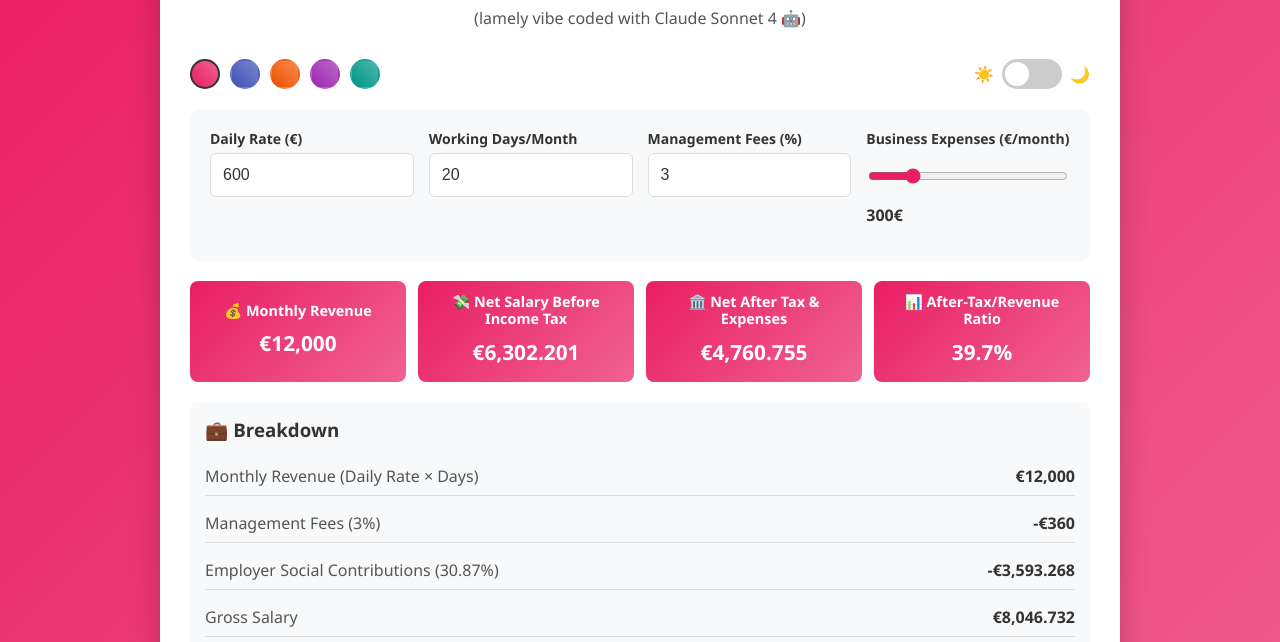
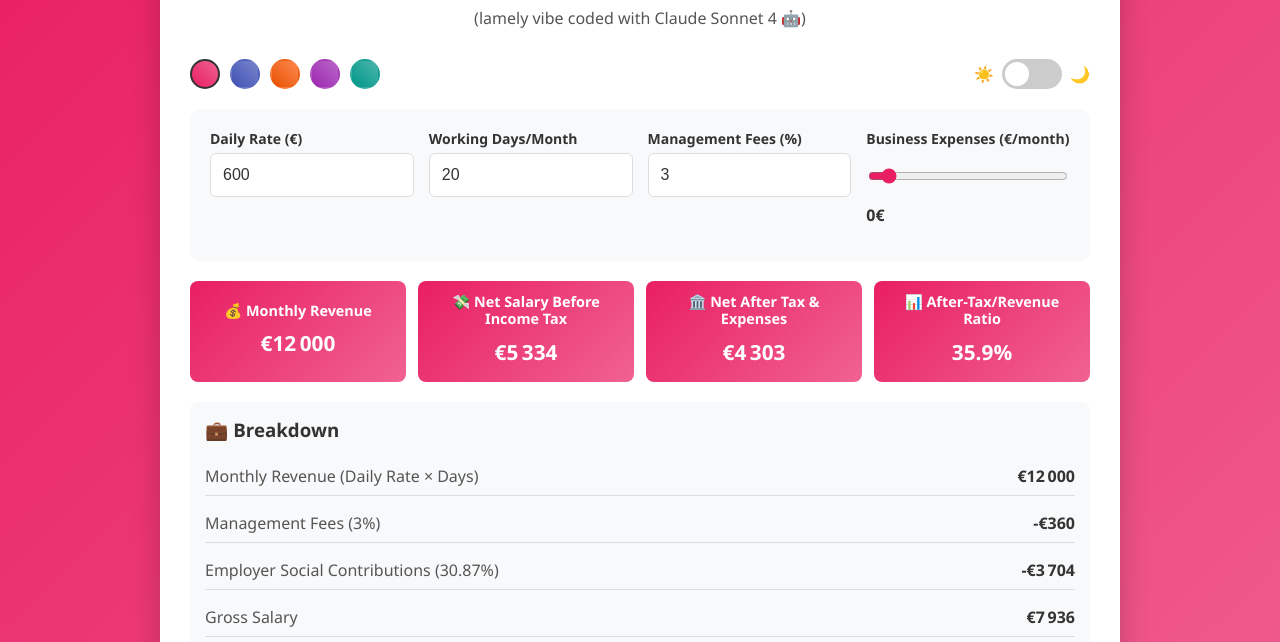
Before and after one commit to natalie-o-perret/umbrella-company-rate-calculator, a plain HTML site: page index.html in a window 1280 px wide. Shown: the part 139-781 px from the top of the page. Drawn offline with Linux system fonts and the light colour scheme.

Commit message:
Adjust CSS transitions and business expenses input
Updated transition durations for various CSS properties and modified the initial value of the business expenses input.

```diff
--- a/index.html
+++ b/index.html
@@ -8,7 +8,6 @@
         :root {
             --primary: #e91e63; --secondary: #f06292; --primary-rgb: 233, 30, 99;
             --card-bg: #fff; --input-bg: #f8f9fa; --text: #333; --border: #ddd;
-            transition: --primary 0.5s ease, --secondary 0.5s ease;
         }
         [data-theme="dark"] {
             --card-bg: #2d3748; --input-bg: #4a5568; --text: #e2e8f0; --border: #4a5568;
@@ -16,7 +15,7 @@
 
         * { box-sizing: border-box; transition: background-color 0.3s ease, color 0.3s ease, border-color 0.3s ease; }
         body { font-family: 'Segoe UI', sans-serif; max-width: 1000px; margin: 0 auto; padding: 20px;
-               background: linear-gradient(135deg, var(--primary), var(--secondary)); min-height: 100vh; transition: background 0.5s ease; }
+               background: linear-gradient(135deg, var(--primary), var(--secondary)); min-height: 100vh; transition: background 0.6s ease; }
         .container { background: var(--card-bg); border-radius: 15px; padding: 30px; box-shadow: 0 10px 30px rgba(0,0,0,0.2); transition: all 0.3s ease; }
 
         h1 { color: var(--text); text-align: center; margin: 0 0 10px; font-size: 2.2em; }
@@ -31,7 +30,7 @@
         label { font-weight: 600; color: var(--text); margin-bottom: 5px; font-size: 14px; }
         input, select { padding: 12px; border: 1px solid var(--border); border-radius: 6px; font-size: 16px;
                        background: var(--card-bg); color: var(--text); }
-        input[type="range"] { accent-color: var(--primary); transition: accent-color 0.3s ease; }
+        input[type="range"] { accent-color: var(--primary); transition: accent-color 0.6s ease; }
         #expensesDisplay { color: var(--text); font-weight: 600; margin-top: 5px; display: block; }
 
         .theme-controls { display: flex; justify-content: space-between; align-items: center; margin-bottom: 20px; }
@@ -39,7 +38,7 @@
         .color-option { width: 30px; height: 30px; border-radius: 50%; border: 2px solid transparent; cursor: pointer; }
         .color-option.active { border-color: var(--text); }
 
-        .toggle { position: relative; width: 60px; height: 30px; background: #ccc; border-radius: 15px; cursor: pointer; }
+        .toggle { position: relative; width: 60px; height: 30px; background: #ccc; border-radius: 15px; cursor: pointer; transition: background 0.6s ease; }
         .toggle.active { background: var(--primary); }
         .toggle::after { content: ''; position: absolute; top: 3px; left: 3px; width: 24px; height: 24px;
                         background: white; border-radius: 50%; transition: 0.3s; }
@@ -48,7 +47,7 @@
         .results { display: grid; grid-template-columns: repeat(auto-fit, minmax(180px, 1fr)); gap: 12px; margin: 20px 0; }
         .result-card { background: linear-gradient(135deg, var(--primary), var(--secondary)); color: white;
                       padding: 12px; border-radius: 8px; text-align: center; display: flex; flex-direction: column;
-                      justify-content: center; min-height: 100px; transition: background 0.3s ease; }
+                      justify-content: center; min-height: 100px; transition: background 0.6s ease; }
         .result-card h3 { margin: 0 0 6px; font-size: 0.9em; line-height: 1.2; }
         .result-value { font-size: 1.3em; font-weight: bold; margin: 4px 0; }
 
@@ -114,8 +113,8 @@
                 </div>
                 <div class="control">
                     <label for="businessExpenses">Business Expenses (€/month)</label>
-                    <input type="range" id="businessExpenses" min="0" max="2000" value="300" oninput="calculate(); updateExpensesDisplay()">
-                    <span id="expensesDisplay">300€</span>
+                    <input type="range" id="businessExpenses" min="0" max="2000" value="0" oninput="calculate(); updateExpensesDisplay()">
+                    <span id="expensesDisplay">0€</span>
                 </div>
             </div>
         </div>
@@ -182,56 +181,81 @@
             localStorage.setItem('darkMode', !isDark);
         }
 
-        function calculateIncomeTax(income, expenses) {
-            const taxableIncome = Math.max(0, income - expenses);
-            const brackets = [[0, 0], [11265, 0.11], [28797, 0.30], [82341, 0.41], [177106, 0.45]];
+        // Social contribution rates from French umbrella company structure
+        const EMPLOYER_SOCIAL_CONTRIBUTIONS_RATE = 30.87 / 100; // 3305.51 / 10710
+        const EMPLOYEE_SOCIAL_CONTRIBUTIONS_RATE = 11.98 / 100; // 1283.37 / 10710
+        const RESERVE_FUND_RATE = 9.70 / 100;           // 1038.87 / 10710
+
+        // French income tax brackets for 2025 (for single person)
+        const TAX_BRACKETS = [
+            { min: 0, max: 11497, rate: 0.00 },
+            { min: 11498, max: 29315, rate: 0.11 },
+            { min: 29316, max: 83823, rate: 0.30 },
+            { min: 83824, max: 180294, rate: 0.41 },
+            { min: 180295, max: Infinity, rate: 0.45 }
+        ];
+
+        function calculateIncomeTax(annualSalary) {
             let tax = 0;
-            for (let i = 0; i < brackets.length; i++) {
-                const [threshold, rate] = brackets[i];
-                if (taxableIncome > threshold) {
-                    const nextThreshold = brackets[i + 1]?.[0] || Infinity;
-                    tax += Math.min(taxableIncome - threshold, nextThreshold - threshold) * rate;
+
+            for (const bracket of TAX_BRACKETS) {
+                if (annualSalary > bracket.min) {
+                    const taxableInBracket = Math.min(annualSalary, bracket.max) - bracket.min + 1;
+                    tax += taxableInBracket * bracket.rate;
                 }
             }
+
             return tax;
         }
 
         function calculate() {
             const dailyRate = parseFloat(document.getElementById('dailyRate').value) || 0;
             const workingDays = parseFloat(document.getElementById('workingDays').value) || 0;
-            const managementFeesRate = parseFloat(document.getElementById('managementFees').value) || 0;
+            const managementFeesRate = (parseFloat(document.getElementById('managementFees').value) || 3.0) / 100;
             const businessExpenses = parseFloat(document.getElementById('businessExpenses').value) || 0;
 
             const monthlyRevenue = dailyRate * workingDays;
-            const managementFees = monthlyRevenue * (managementFeesRate / 100);
-            const afterMgmtFees = monthlyRevenue - managementFees;
-            const employerContributions = afterMgmtFees * 0.3087;
-            const grossSalary = afterMgmtFees - employerContributions;
-            const employeeContributions = grossSalary * 0.1198;
-            const reserveFund = grossSalary * 0.097;
-            const netBeforeTax = grossSalary - employeeContributions - reserveFund;
-            const annualNetBeforeTax = netBeforeTax * 12;
-            const annualExpenses = businessExpenses * 12;
-            const incomeTax = calculateIncomeTax(annualNetBeforeTax, annualExpenses);
-            const monthlyIncomeTax = incomeTax / 12;
+            const employerSocialContributions = monthlyRevenue * EMPLOYER_SOCIAL_CONTRIBUTIONS_RATE;
+            const employeeSocialContributions = monthlyRevenue * EMPLOYEE_SOCIAL_CONTRIBUTIONS_RATE;
+            const umbrellaCompanyFees = monthlyRevenue * managementFeesRate;
+            const reserveFund = monthlyRevenue * RESERVE_FUND_RATE;
+            const netBeforeTax = monthlyRevenue - employerSocialContributions - employeeSocialContributions - umbrellaCompanyFees - reserveFund;
+
+            // Calculate annual salary and income tax (business expenses reduce taxable income)
+            const annualSalaryBeforeTax = (netBeforeTax - businessExpenses) * 12;
+            const annualIncomeTax = calculateIncomeTax(Math.max(0, annualSalaryBeforeTax));
+            const monthlyIncomeTax = annualIncomeTax / 12;
             const netAfterTax = netBeforeTax - monthlyIncomeTax - businessExpenses;
+
             const ratio = monthlyRevenue > 0 ? (netAfterTax / monthlyRevenue * 100) : 0;
 
-            document.getElementById('monthlyRevenue').textContent = `€${monthlyRevenue.toLocaleString()}`;
-            document.getElementById('netSalaryBeforeTax').textContent = `€${netBeforeTax.toLocaleString()}`;
-            document.getElementById('netAfterTax').textContent = `€${netAfterTax.toLocaleString()}`;
-            document.getElementById('ratio').textContent = `${ratio.toFixed(1)}%`;
+            // Update slider display
+            document.getElementById('expensesDisplay').textContent = `${businessExpenses}€`;
 
-            document.getElementById('breakdown-revenue').textContent = `€${monthlyRevenue.toLocaleString()}`;
-            document.getElementById('breakdown-mgmt').textContent = `-€${managementFees.toLocaleString()}`;
-            document.getElementById('breakdown-employer').textContent = `-€${employerContributions.toLocaleString()}`;
-            document.getElementById('breakdown-gross').textContent = `€${grossSalary.toLocaleString()}`;
-            document.getElementById('breakdown-employee').textContent = `-€${employeeContributions.toLocaleString()}`;
-            document.getElementById('breakdown-reserve').textContent = `-€${reserveFund.toLocaleString()}`;
-            document.getElementById('breakdown-net-before').textContent = `€${netBeforeTax.toLocaleString()}`;
-            document.getElementById('breakdown-tax').textContent = `-€${monthlyIncomeTax.toLocaleString()}`;
-            document.getElementById('breakdown-expenses').textContent = `-€${businessExpenses.toLocaleString()}`;
-            document.getElementById('breakdown-final').textContent = `€${netAfterTax.toLocaleString()}`;
+            // Update main results
+            document.getElementById('monthlyRevenue').textContent = `€${formatEuro(monthlyRevenue)}`;
+            document.getElementById('netSalaryBeforeTax').textContent = `€${formatEuro(netBeforeTax)}`;
+            document.getElementById('netAfterTax').textContent = `€${formatEuro(netAfterTax)}`;
+            document.getElementById('ratio').textContent = ratio.toFixed(1) + '%';
+
+            // Update breakdown
+            document.getElementById('breakdown-revenue').textContent = `€${formatEuro(monthlyRevenue)}`;
+            document.getElementById('breakdown-mgmt').textContent = `-€${formatEuro(umbrellaCompanyFees)}`;
+            document.getElementById('breakdown-employer').textContent = `-€${formatEuro(employerSocialContributions)}`;
+            document.getElementById('breakdown-gross').textContent = `€${formatEuro(monthlyRevenue - employerSocialContributions - employeeSocialContributions - umbrellaCompanyFees - reserveFund + employeeSocialContributions + reserveFund)}`;
+            document.getElementById('breakdown-employee').textContent = `-€${formatEuro(employeeSocialContributions)}`;
+            document.getElementById('breakdown-reserve').textContent = `-€${formatEuro(reserveFund)}`;
+            document.getElementById('breakdown-net-before').textContent = `€${formatEuro(netBeforeTax)}`;
+            document.getElementById('breakdown-tax').textContent = `-€${formatEuro(monthlyIncomeTax)}`;
+            document.getElementById('breakdown-expenses').textContent = `-€${formatEuro(businessExpenses)}`;
+            document.getElementById('breakdown-final').textContent = `€${formatEuro(netAfterTax)}`;
+        }
+
+        function formatEuro(amount) {
+            return new Intl.NumberFormat('fr-FR', {
+                minimumFractionDigits: 0,
+                maximumFractionDigits: 0
+            }).format(Math.round(amount));
         }
 
         function updateExpensesDisplay() {
```
